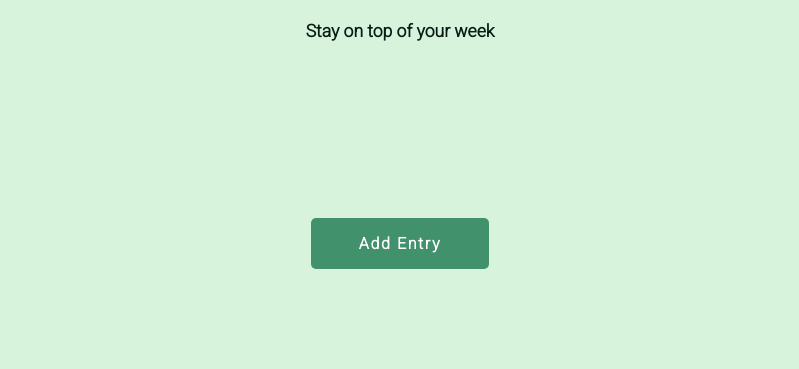
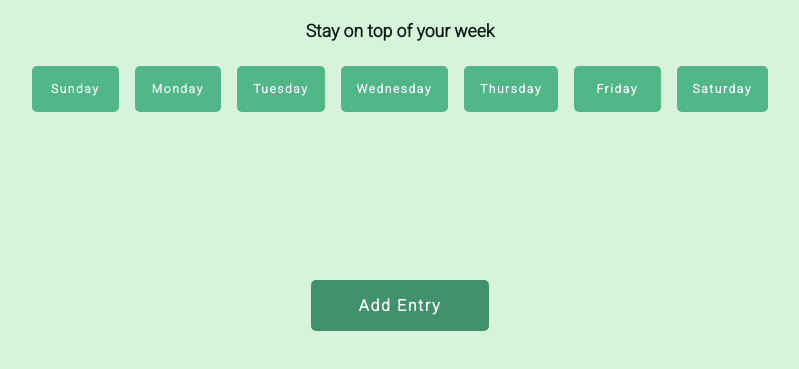
Before and after one commit to angeljubilee/week-planner, a plain HTML site: page index.html in a window 1280 px wide. Shown: the part 67-436 px from the top of the page, without its empty margins (240-1039 px from the left). Drawn offline with Linux system fonts and the light colour scheme; a web font is replaced by a local one.

Commit message:
Added Week buttons.

```diff
--- a/index.html
+++ b/index.html
@@ -44,9 +44,18 @@
     <div class="row">
       <div class="column-full text-center">
         <h1>Weekly Planner</h1>
-        <h3>Stay on top of your week</h3>
+        <h3 class="no-entries">Stay on top of your week</h3>
       </div>
     </div>
+      <div class="row">
+        <button class="dayButton column-1-7">Sunday</button>
+        <button class="dayButton column-1-7">Monday</button>
+        <button class="dayButton column-1-7">Tuesday</button>
+        <button class="dayButton column-1-7">Wednesday</button>
+        <button class="dayButton column-1-7">Thursday</button>
+        <button class="dayButton column-1-7">Friday</button>
+        <button class="dayButton column-1-7">Saturday</button>
+      </div>
     <div class="row margin-top-10">
       <div class="column-full text-center">
         <button class="add-entry">Add Entry</button>
--- a/layout.css
+++ b/layout.css
@@ -6,7 +6,6 @@
 
 .row {
   display: flex;
-  flex-wrap: wrap;
 }
 
 .column-full {
--- a/main.js
+++ b/main.js
@@ -20,6 +20,7 @@ function handleSubmit(event) {
   };
 
   saveEntry($day, entry);
+  document.querySelector('.no-entries').className = 'hidden';
 }
 
 function handleClick(event) {
--- a/styles.css
+++ b/styles.css
@@ -94,3 +94,22 @@ textarea {
   margin: 20vh auto;
   padding: 2rem;
 }
+
+.dayButton {
+  letter-spacing: 0.1rem;
+  font-family: 'Roboto', sans-serif;
+  font-size: 0.75rem;
+  font-weight: bold;
+  color: white;
+  border-style: none;
+  border-radius: 5px;
+  margin: 0.5rem;
+  padding: 1rem;
+  background-color: #52b788;
+  transition: 0.5s;
+}
+
+.dayButton:hover {
+  cursor: pointer;
+  background-color: #2d6a4f;
+}
```
